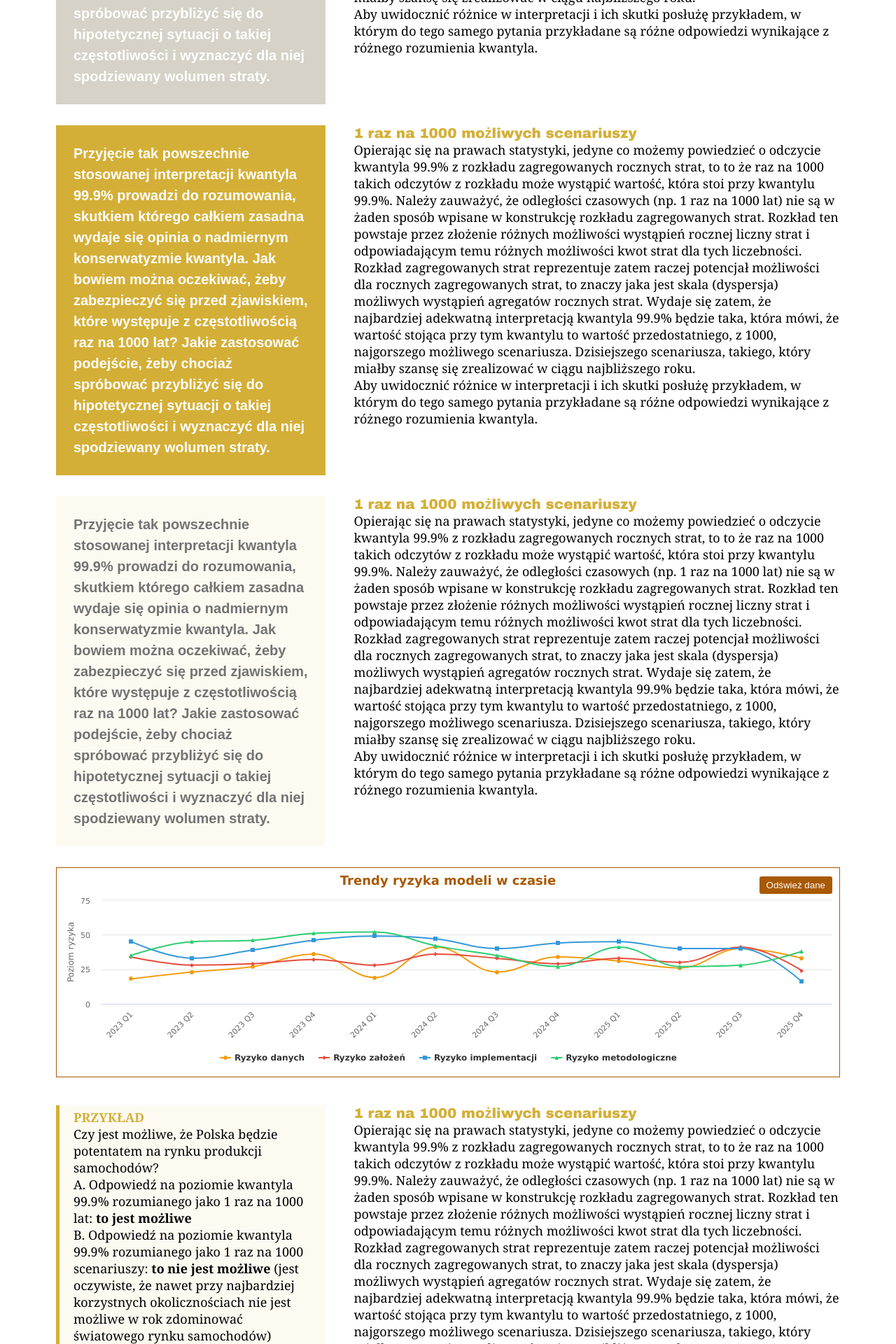
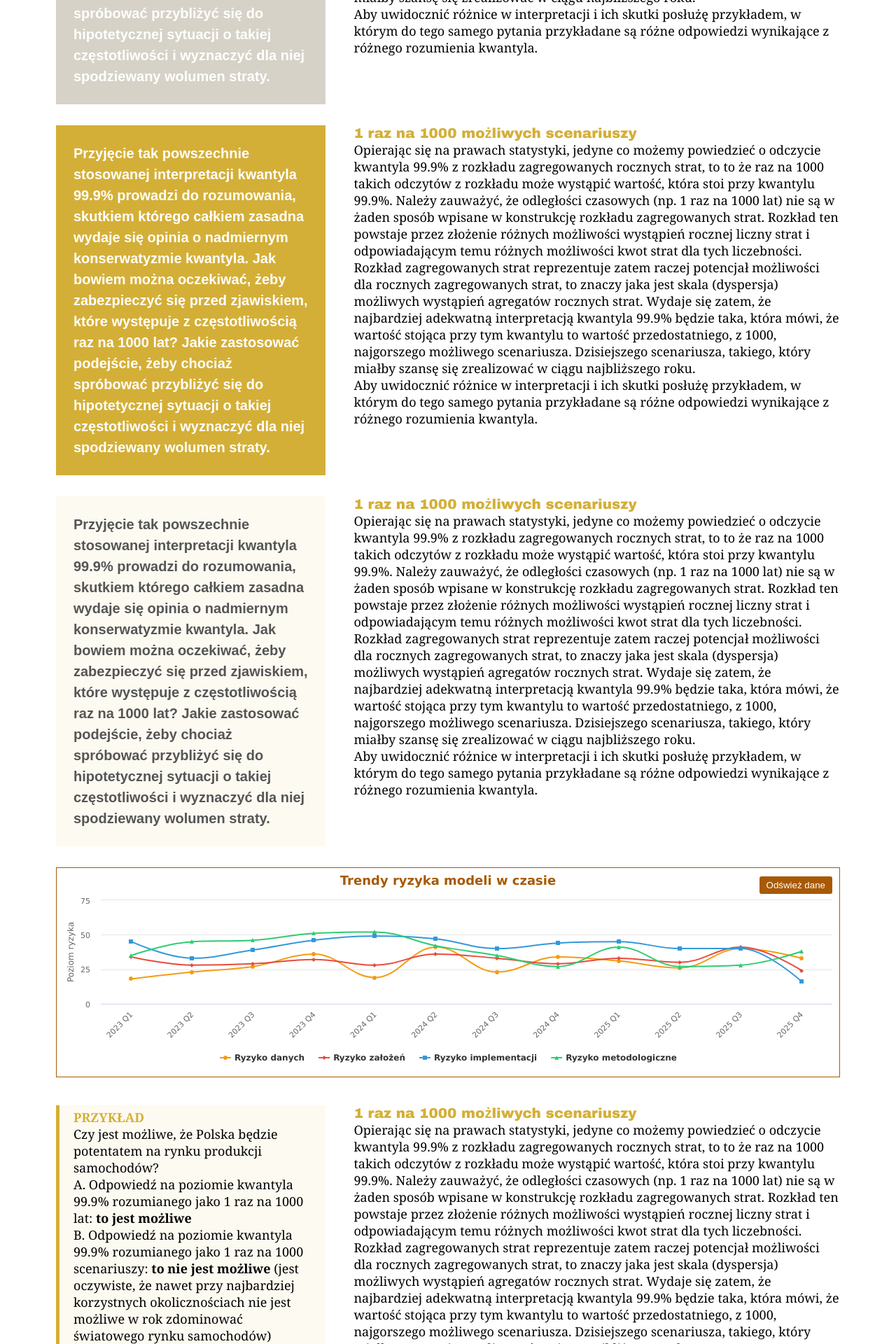
Before and after one commit to MaciejBuczak/risk-research, a Jekyll site: the page built from art-oprisk-kw999_v3_9.md, in a window 1280 px wide. Shown: the part 3041-4961 px from the top of the page at 70% size. Built offline with Jekyll 4.4.1, drawn with Linux system fonts in a browser that asks for light colours.

Commit message:
Update art-oprisk-kw999-layout_v3_9.html

```diff
--- a/_layouts/art-oprisk-kw999-layout_v3_9.html
+++ b/_layouts/art-oprisk-kw999-layout_v3_9.html
@@ -1093,7 +1093,7 @@
 <div class="ryzmod-o51-container" style="gap: 20px;">
   <!-- Lewy element - jednolite szare tło -->
   <div class="ryzmod-o51-box" style="width: 35%; background-color: #FDFAF1; padding: 25px; position: relative; border-left: 0;">
-    <p style="color: #737373; font-family: Arial, sans-serif; font-weight: bold; margin: 0; line-height: 1.5; font-size: 20px;">Przyjęcie tak powszechnie stosowanej interpretacji kwantyla 99.9% prowadzi do rozumowania, skutkiem którego całkiem zasadna wydaje się opinia o nadmiernym konserwatyzmie kwantyla. Jak bowiem można oczekiwać, żeby zabezpieczyć się przed zjawiskiem, które występuje z częstotliwością raz na 1000 lat? Jakie zastosować podejście, żeby chociaż spróbować przybliżyć się do hipotetycznej sytuacji o takiej częstotliwości i wyznaczyć dla niej spodziewany wolumen straty.</p>
+    <p style="color: #555; font-family: Arial, sans-serif; font-weight: bold; margin: 0; line-height: 1.5; font-size: 20px;">Przyjęcie tak powszechnie stosowanej interpretacji kwantyla 99.9% prowadzi do rozumowania, skutkiem którego całkiem zasadna wydaje się opinia o nadmiernym konserwatyzmie kwantyla. Jak bowiem można oczekiwać, żeby zabezpieczyć się przed zjawiskiem, które występuje z częstotliwością raz na 1000 lat? Jakie zastosować podejście, żeby chociaż spróbować przybliżyć się do hipotetycznej sytuacji o takiej częstotliwości i wyznaczyć dla niej spodziewany wolumen straty.</p>
   </div>
 
   <!-- Tekst po prawej - bez zmian -->
```
